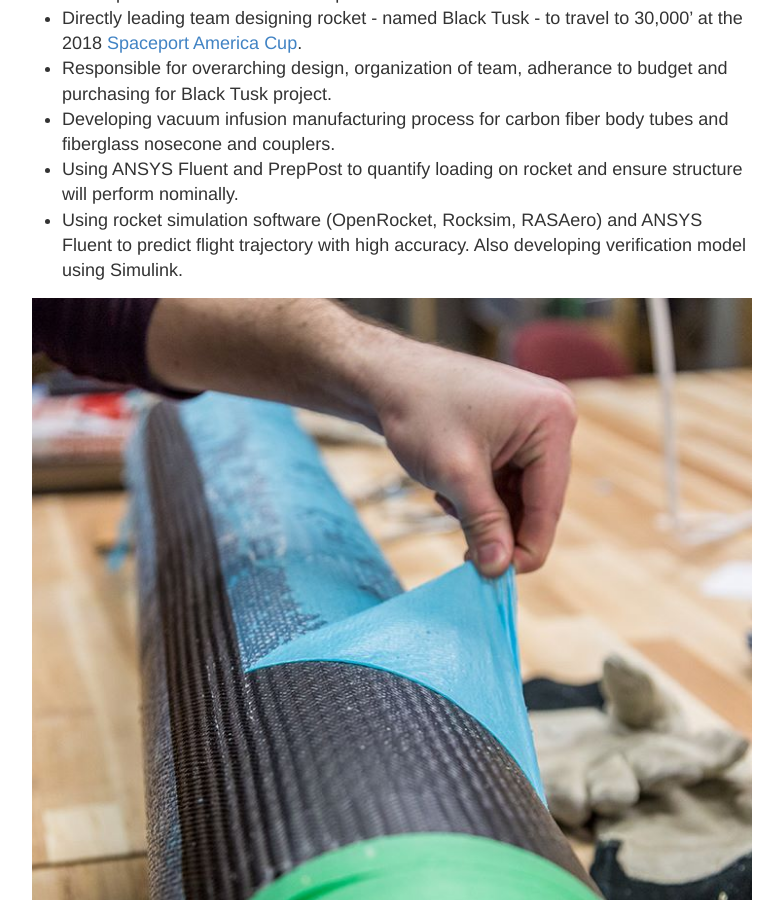
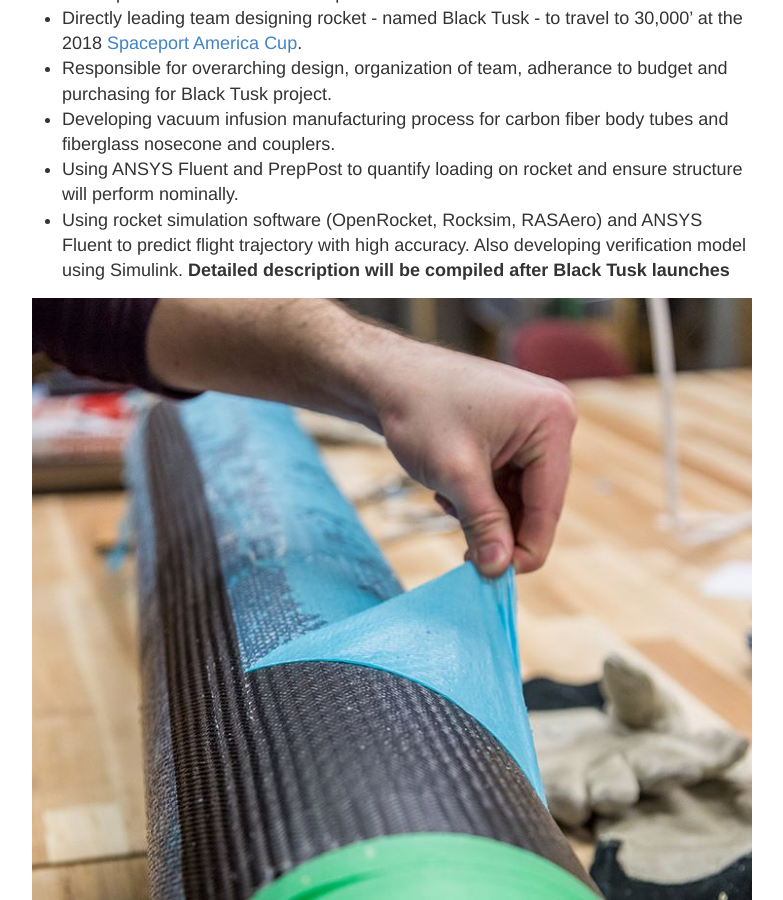
Before and after one commit to jorenj/jorenj.github.io, a Jekyll site: the page built from _posts/2018-03-03-rocket17.md, in a window 1280 px wide and 900 px high, scrolled down 422 px. Shown: the whole window, without its empty margins (248-1031 px from the left). Built offline with Jekyll 4.4.1, drawn with Linux system fonts in a browser that asks for light colours.

Commit message:
added WIP

```diff
--- a/_posts/2018-03-03-rocket17.md
+++ b/_posts/2018-03-03-rocket17.md
@@ -12,6 +12,8 @@ title: UBC Rocket - This Year
 * Using ANSYS Fluent and PrepPost to quantify loading on rocket and ensure structure will perform nominally.
 * Using rocket simulation software (OpenRocket, Rocksim, RASAero) and ANSYS Fluent to predict flight trajectory with high accuracy. Also developing verification model using Simulink.
 <!--more-->
+__Detailed description will be compiled after Black Tusk launches__
+
 
 ![infusion](/images/Rocket/infusion.png)
 ![review](/images/Rocket/review.png)
```
